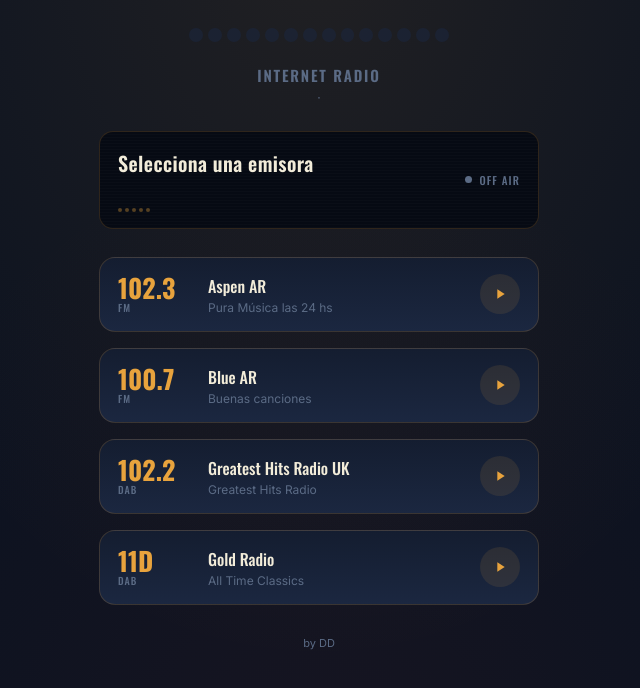
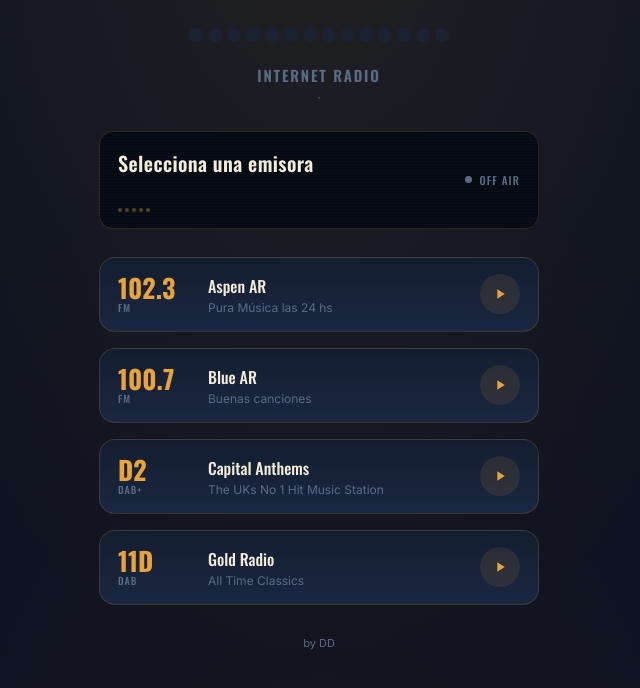
Before and after one commit to pixfw/iRADIO, a plain HTML site: page index.html in a window 1280 px wide. Shown: the whole page, without its empty margins (321-961 px from the left). Drawn offline with nearby package versions, Linux system fonts and the light colour scheme.

Commit message:
Replace radio station with Capital Anthems

```diff
--- a/index.html
+++ b/index.html
@@ -324,13 +324,11 @@
       url: 'https://playerservices.streamtheworld.com/api/livestream-redirect/BLUE_FM_100_7AAC.aac'
     },
     {
-      freq: '102.2',
-      band: 'DAB',
-      name: 'Greatest Hits Radio UK',
-      desc: 'Greatest Hits Radio',
-      // OJO: el parámetro skey es de sesión y puede caducar. Si falla al
-      // reconectar, prueba quitando todo lo que va después del "?".
-      url: 'https://edge-bauermz-03-gos2.sharp-stream.com/net2devon.mp3?aw_0_1st.skey=1602676850'
+      freq: 'D2',
+      band: 'DAB+',
+      name: 'Capital Anthems',
+      desc: 'The UKs No 1 Hit Music Station',
+      url: 'https://media-ssl.musicradio.com/CapitalAnthemsMP3'
     },
     {
       freq: '11D',
```
